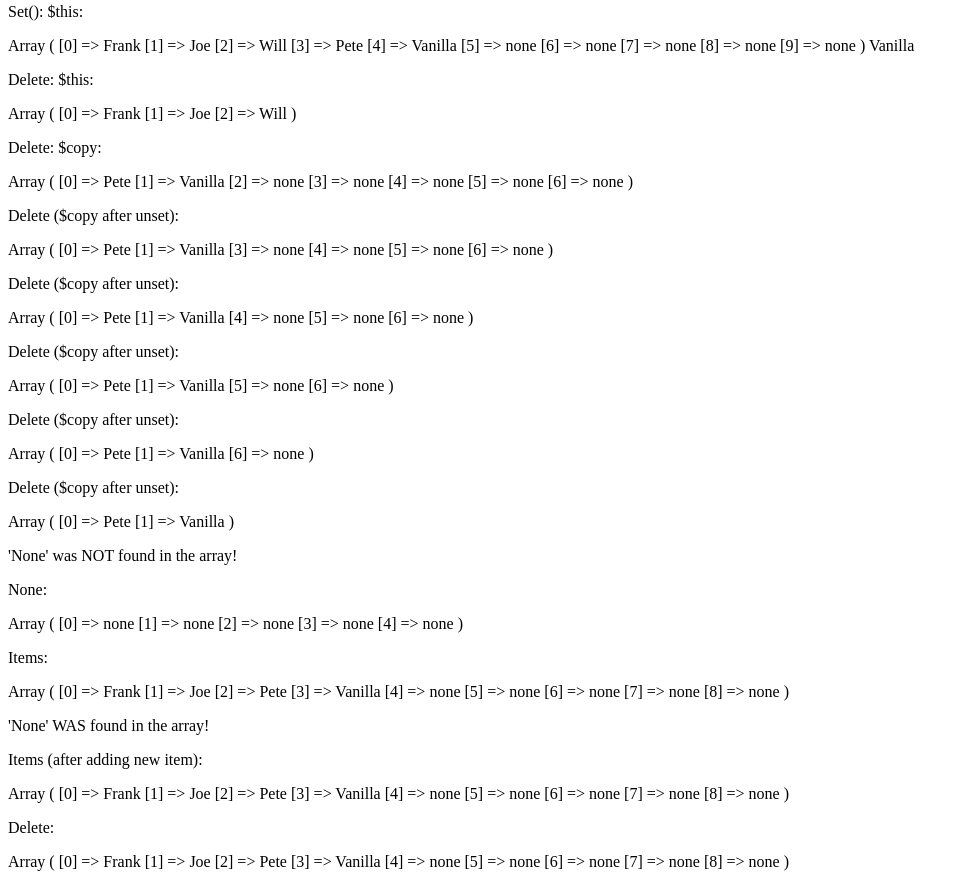
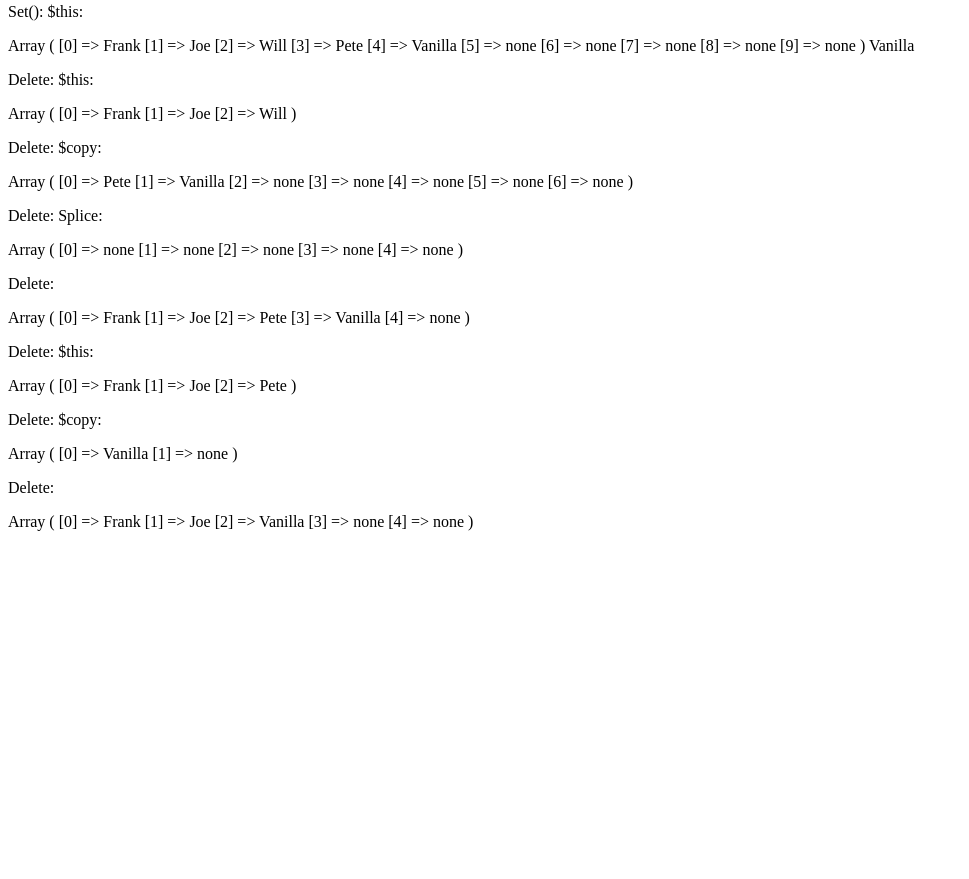
Before and after one commit to jamisonj/ds_assignments, a PHP site: page /main.php in a window 1280 px wide. Shown: the part 515-1394 px from the top of the page, without its empty margins (0-969 px from the left). After the commit the page ends 1046 px from the top, so only its background shows below. Run offline with PHP 8.4, Linux system fonts and the light colour scheme.

Commit message:
Got delete working.

```diff
--- a/arrays/arrays_class.php
+++ b/arrays/arrays_class.php
@@ -187,19 +187,20 @@
 			// If the next value is NOT 'none', then we append the copy onto the array.
 			if ($copy[0] !== 'none') {
 
-				// Unset all the 'none' keys.
-				$keys = array_keys($copy, 'none');
-
-				foreach ($keys as $key) {
-					unset($copy[$key]);
-					echo '<p>Delete ($copy after unset):</p>';
-					print_r($copy);
-				}
+				// Add a space to copy, to replace the lost one.
+				array_push($copy, 'none');
 
 				// Remove the last item from $this->items, and replace it with $copy.
 				array_splice($this->items, $index, 1, $copy);
 
-				$this->add('none');
+				// If we have more than 5 "none" spaces, remove them.
+				$keys = array_keys($this->items, 'none');
+
+				if (count($keys) > 5) {
+					$output = array_splice($this->items, -5);
+					echo '<p>Delete: Splice: </p>';
+					print_r($output);
+				}
 
 				echo '<p>Delete:</p>';
 				print_r($this->items);
--- a/arrays/main.php
+++ b/arrays/main.php
@@ -33,6 +33,14 @@
 		echo $e;
 	}
 
+	try {
+		$array->delete(2);
+	}
+
+	catch (Exception $e) {
+		echo $e;
+	}
+
 	// $array->insert(3, 'Hi there!');
 	// $array->insert(0, 'Test');
 	// $array->insert(8, 'Test2');
```
